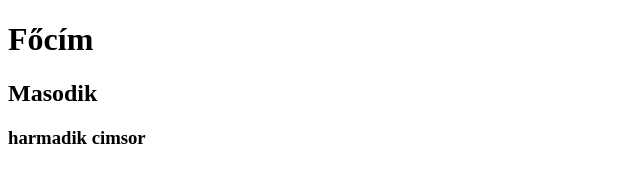
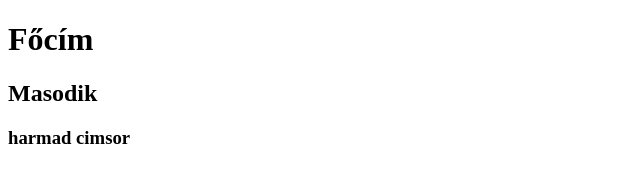
Before and after one commit to TrepakIldiko/Teszt, a plain HTML site: page index.html in a window 1280 px wide. Shown: the full height of the page, 0-640 px from the left. Drawn offline with Linux system fonts and the light colour scheme.

Commit message:
Update index.html

```diff
--- a/index.html
+++ b/index.html
@@ -9,6 +9,6 @@
 <body>
     <h1>Főcím</h1>
     <h2>Masodik</h2>
-    <h3>harmadik cimsor</h3>
+    <h3>harmad cimsor</h3>
 </body>
 </html>
```
